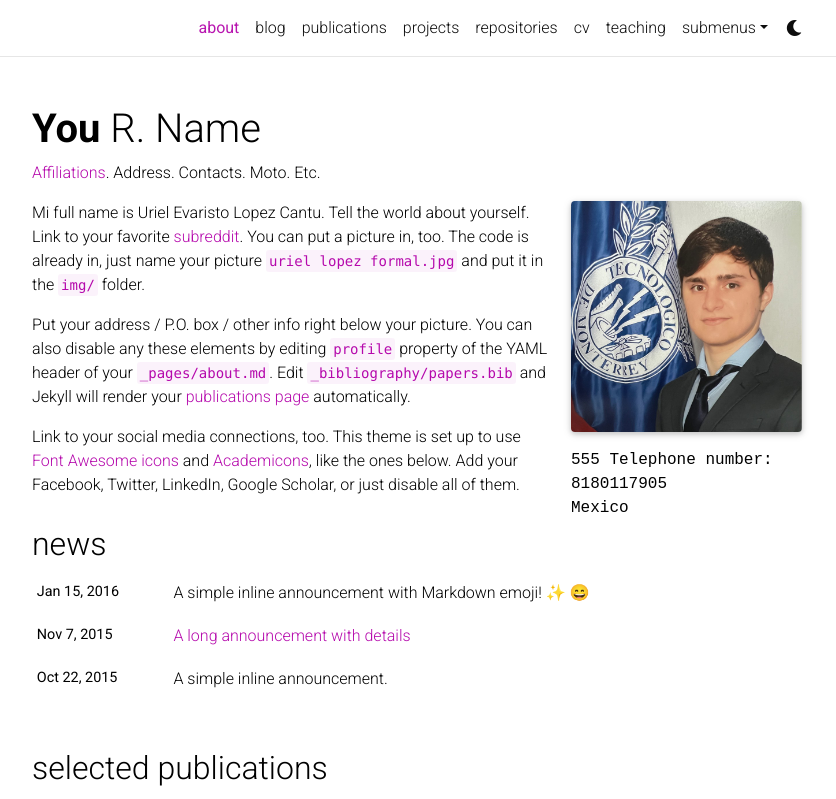
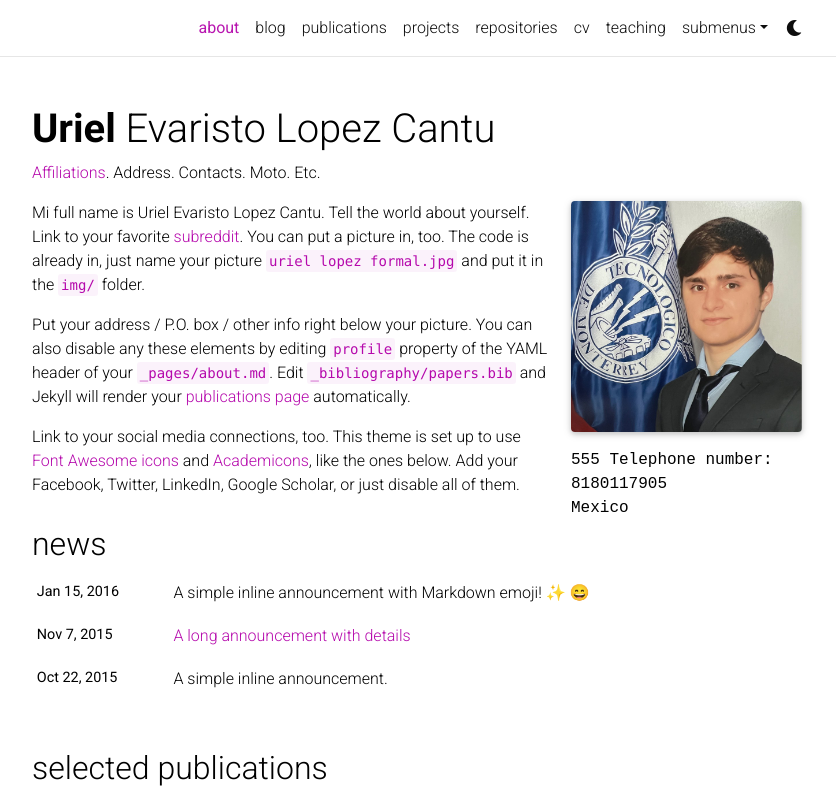
Before and after one commit to ulopezc/ulopezc.github.io, a Jekyll site: the page built from _pages/about.md, in a window 1280 px wide and 1089 px high, cut to the strip 0-799 px from the top of the window. Shown: the whole strip, without its empty margins (223-1059 px from the left). Built offline with Jekyll 4.4.1, drawn with Linux system fonts in a browser that asks for light colours; full-size pictures stand in for the smaller copies a plugin makes; emoji names are drawn with the system emoji font; comment, search, counter and statistics services are not loaded; a style sheet for code colours, icons or effects is not loaded; some of the changed text lies outside the part shown.

Commit message:
Update _config.yml

```diff
--- a/_config.yml
+++ b/_config.yml
@@ -3,10 +3,10 @@
 # -----------------------------------------------------------------------------
 
 title: blank # the website title (if blank, full name will be used instead)
-first_name: You
-middle_name: R.
-last_name: Name
-email: you@example.com
+first_name: Uriel
+middle_name: Evaristo
+last_name: Lopez Cantu
+email: urielopezce@example.com
 description: > # the ">" symbol means to ignore newlines until "footer_text:"
   A simple, whitespace theme for academics. Based on [*folio](https://github.com/bogoli/-folio) design.
 footer_text: >
@@ -18,7 +18,7 @@ keywords: jekyll, jekyll-theme, academic-website, portfolio-website  # add your
 lang: en # the language of your site (for example: en, fr, cn, ru, etc.)
 icon: ⚛️  # the emoji used as the favicon (alternatively, provide image name in /assets/img/)
 
-url: https://your-github-ulopezc # the base hostname & protocol for your site
+url: https://ulopezc.github.io # the base hostname & protocol for your site
 baseurl: # the subpath of your site, e.g. /blog/
 last_updated: false # set to true if you want to display last updated in the footer
 impressum_path:  # set to path to include impressum link in the footer, use the same path as permalink in a page, helps to conform with EU GDPR
@@ -67,11 +67,11 @@ og_image: # The site-wide (default for all links) Open Graph preview image
 # Social integration
 # -----------------------------------------------------------------------------
 
-github_username: # your GitHub user name
+github_username: ulopezc # your GitHub user name
 gitlab_username: # your GitLab user name
-twitter_username: # your Twitter handle
+twitter_username: urielopezc# your Twitter handle
 mastodon_username: # your mastodon instance+username in the format instance.tld/@username
-linkedin_username: # your LinkedIn user name
+linkedin_username: Uriel Evaristo Lopez Cantu# your LinkedIn user name
 telegram_username: # your Telegram user name
 scholar_userid: # your Google Scholar ID
 semanticscholar_id: # your Semantic Scholar ID
```
